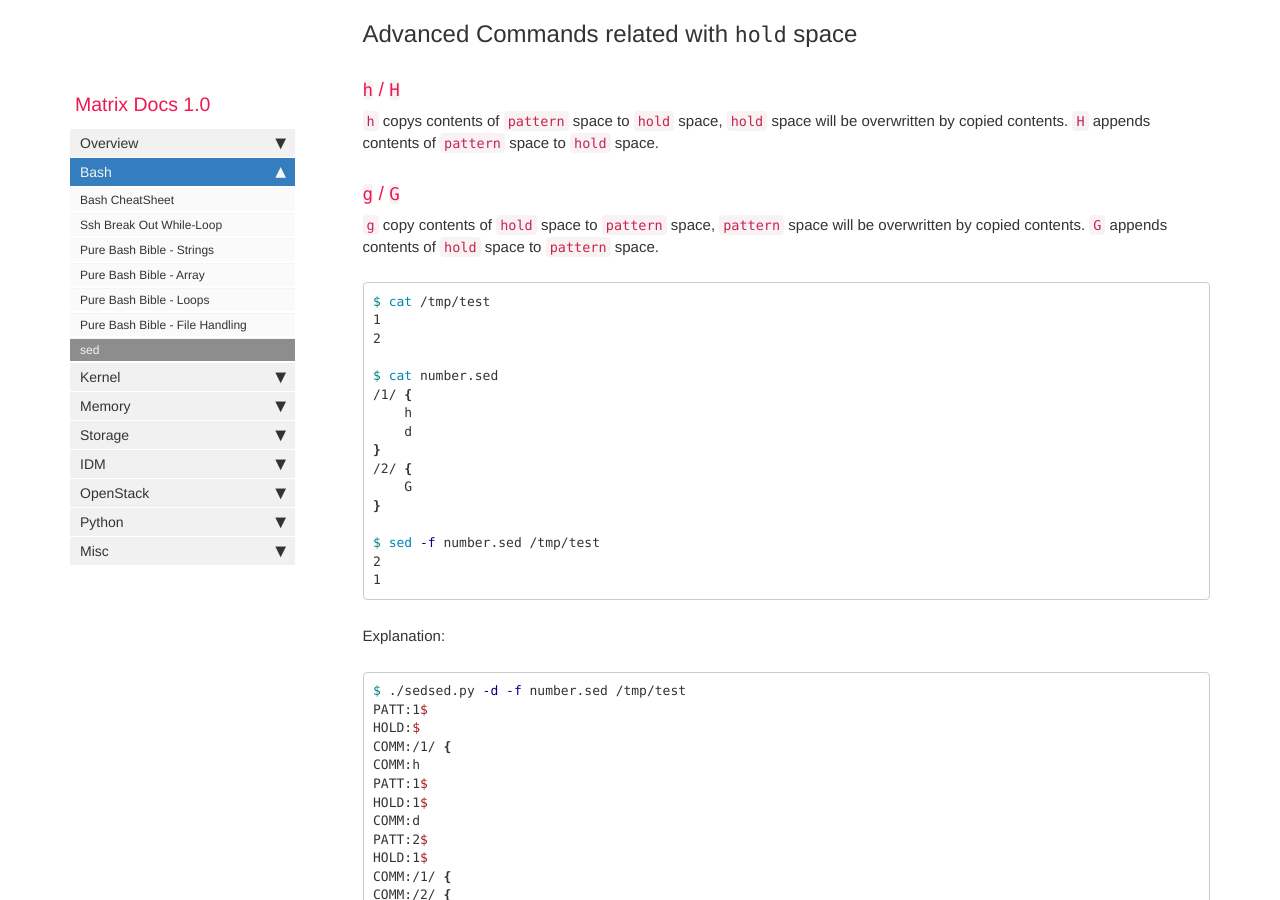
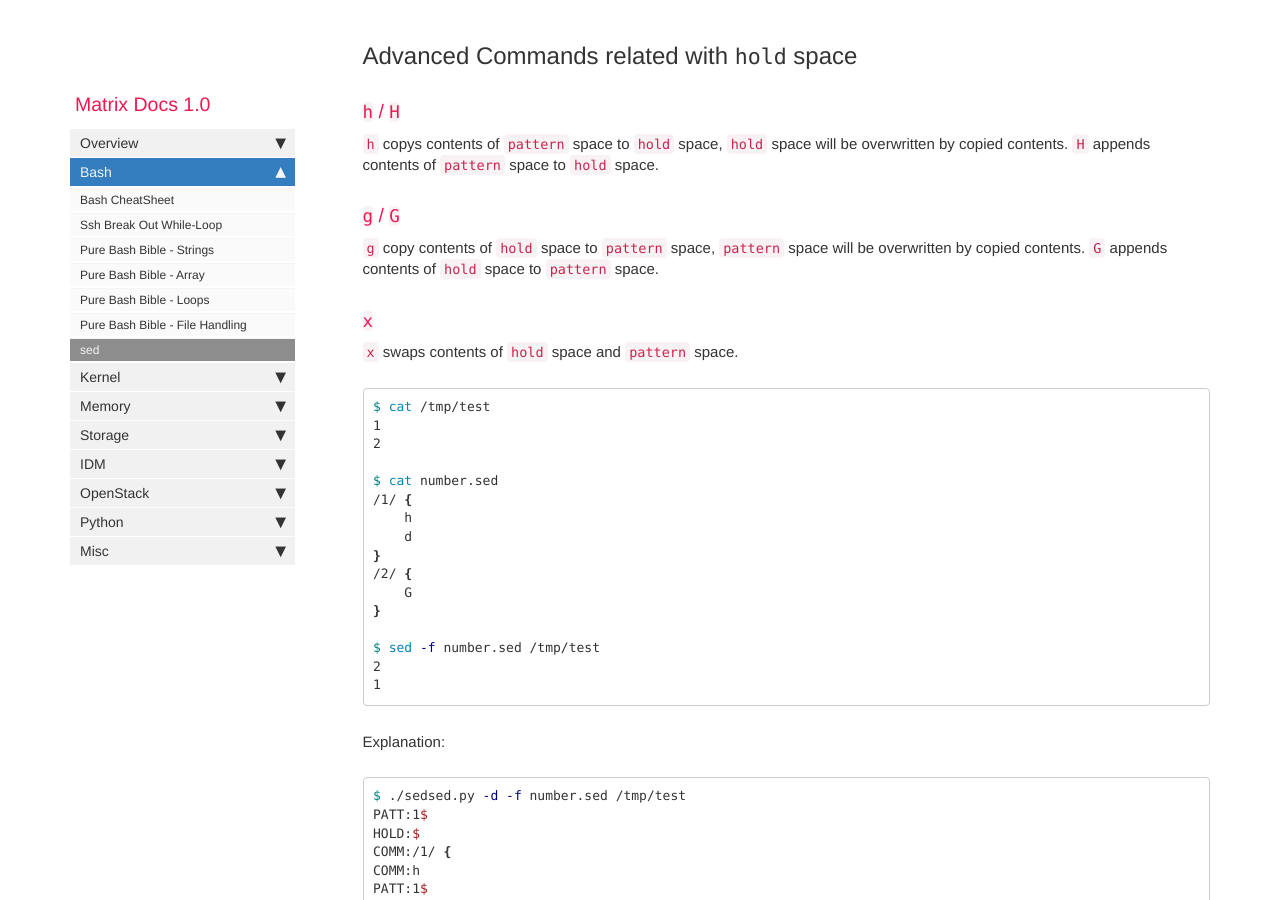
Before and after one commit to matrixzj/documentations, a Jekyll site: the page built from pages/bash/sed.md, in a window 1280 px wide and 900 px high, scrolled down 6196 px. Built offline with Jekyll 4.4.1, drawn with Linux system fonts in a browser that asks for light colours; comment, search, counter and statistics services are not loaded.

Commit message:
There are 1 files have been modified at 2020-12-07 18:52:54 . 	-rw-rw-r--. 1 jzou jzou 9449 Dec  7 18:52 pages/bash/sed.md No files have been added. No files have been deleted. No file type has been changed.

````diff
--- a/pages/bash/sed.md
+++ b/pages/bash/sed.md
@@ -253,6 +253,8 @@ lo0: flags=8049<UP,LOOPBACK,RUNNING,MULTICAST> mtu 16384
 ### `g` / `G`
 `g` copy contents of `hold` space to `pattern` space, `pattern` space will be overwritten by copied contents.
 `G` appends contents of `hold` space to `pattern` space.
+### `x`
+`x` swaps contents of `hold` space and `pattern` space.
 
 ```bash
 $ cat /tmp/test
````
